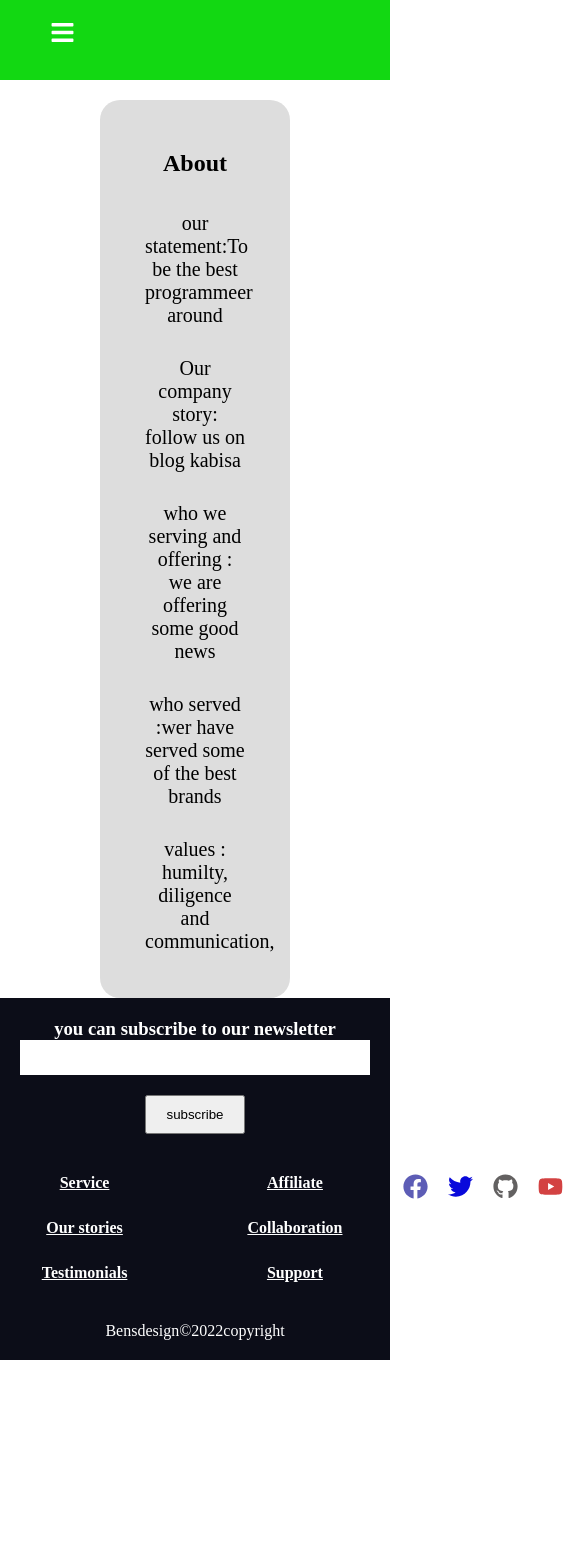
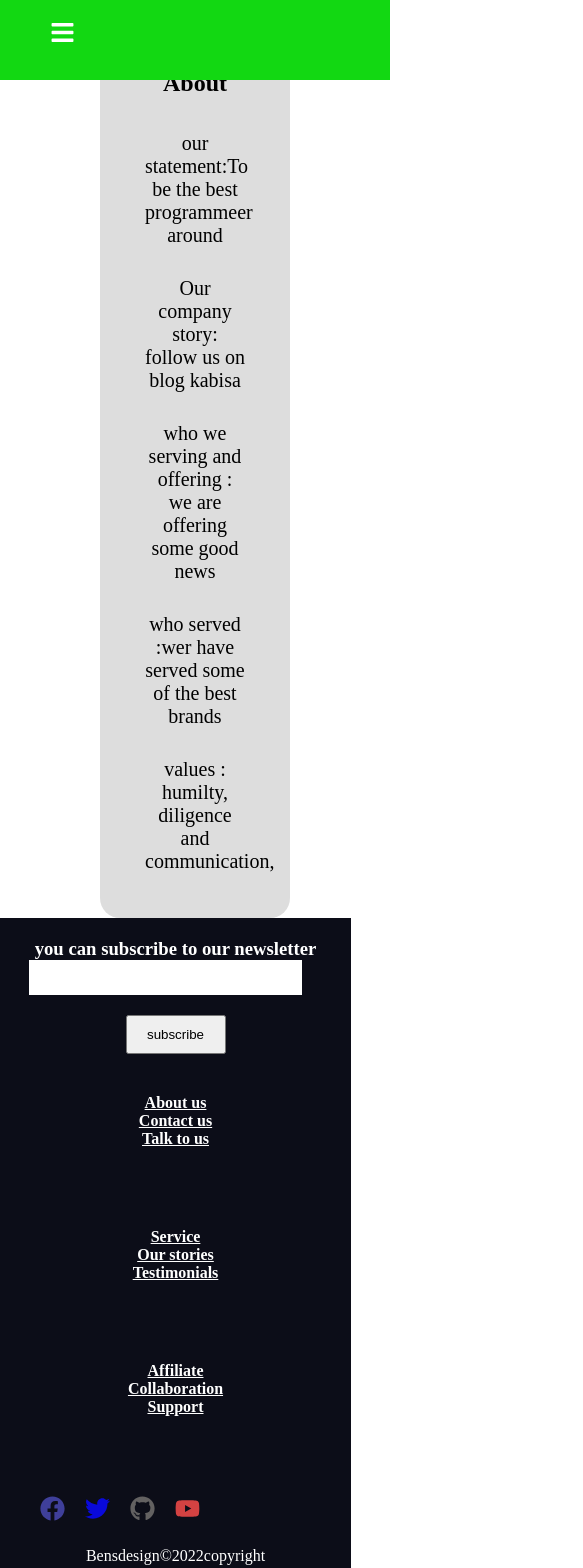
Before and after one commit to sirben181/web-reactv1, a React (Create React App) app: page /about in a window 390 px wide. Shown: the top 1568 px of the page, 583 px wide, since content can reach past the window. Before the commit the page ends 1360 px from the top, so only its background shows below. Built offline with nearby package versions, Linux system fonts and the light colour scheme.

Commit message:
media queries in the footer

```diff
--- a/src/App.js
+++ b/src/App.js
@@ -7,6 +7,7 @@ import Service from './pages/Service'
 import Blog from './pages/Blog'
 import About from './pages/About'
 import Home from './pages/Home'
+import adControl from './adControl'
 
 
 const App = () => {
@@ -17,6 +18,7 @@ const App = () => {
                  <Navbar />
                  <Routes >
                     <Route path='/' element={<Home />}/>
+                    <Route path='/adcontrol' element={<adControl.js/>}/>
                     <Route path="/services" element={<Service />}/>
                     <Route path="/blog" element={<Blog />}/>
                     <Route path="/about" element={<About />}/>
--- /dev/null
+++ b/src/adControl.css
@@ -0,0 +1,7 @@
+*{box-sizing:border-box;
+margin:0;}
+.form-container{
+    width:1000px;
+    height:100vh;
+
+}
--- /dev/null
+++ b/src/adControl.js
@@ -0,0 +1,28 @@
+import React from 'react'
+import './adControl.css'
+
+const adControl = () => {
+  return (
+    <div>
+        <div className='control-container'>
+            <form action="/posts/adcontrol" method='post'>
+                <div className='form-control'>
+                    <label htmlFor="title">Title</label>
+                    <input type="text" placeholder='add title' name='title'/>
+                </div> <div className='form-control'>
+                    <label htmlFor="description">Description</label>
+                    <textarea type="text" placeholder='add title' name='description'>
+
+                    </textarea>
+                </div>
+                <div className='form-control'>
+                    <label htmlFor="body">Title</label>
+                    <textarea type="text" placeholder='add title' name='body'></textarea>
+                </div>
+            </form>
+        </div>
+    </div>
+  )
+}
+
+export default adControl
--- a/src/components/footer.css
+++ b/src/components/footer.css
@@ -18,6 +18,7 @@
     justify-content: center;
     text-align:center;
 }
+
 .footer_items_wrapper{
     display:flex;
     justify-content: center;
@@ -91,3 +92,27 @@ display:flex;
    .youtube a:hover{
        color:rgb(146, 37, 37);
    }
+   @media only screen and (max-width: 760px) {
+     .footer_container{
+         display: flex;
+         flex-direction:column;
+         margin:20px;
+        align-content: auto;
+     }
+    .footer_wrapper{
+           width:90%;
+           height:auto;
+           text-align:auto;
+       }
+       .footer_items_wrapper{
+           display:flex;
+           flex-direction:column;}
+           .form input{
+               width:70vw;
+           }
+    .social_links{
+        margin:20px;
+        align-content:auto;
+    }
+
+   }
--- a/src/components/navbar.css
+++ b/src/components/navbar.css
@@ -6,6 +6,9 @@ padding:0;}
     background:rgb(18, 216, 18);
     height:80px;
     width:100%;
+    position:fixed;
+    top:0;
+    z-index:10;
 
 }
 .navbar_wrapper{display:flex;
--- a/src/pages/home.css
+++ b/src/pages/home.css
@@ -7,6 +7,7 @@ padding:0;}
     min-height:90vh;
     height:auto;
     margin:20px 50px 20px 50px;
+    margin-top:7rem;
 
     position:relative;
 }
@@ -14,6 +15,7 @@ padding:0;}
     width:100%;
     background:#dedede;
     /* padding-bottom:20px; */
+
 }
 .landing_page img{
     min-height:20vh;
```
